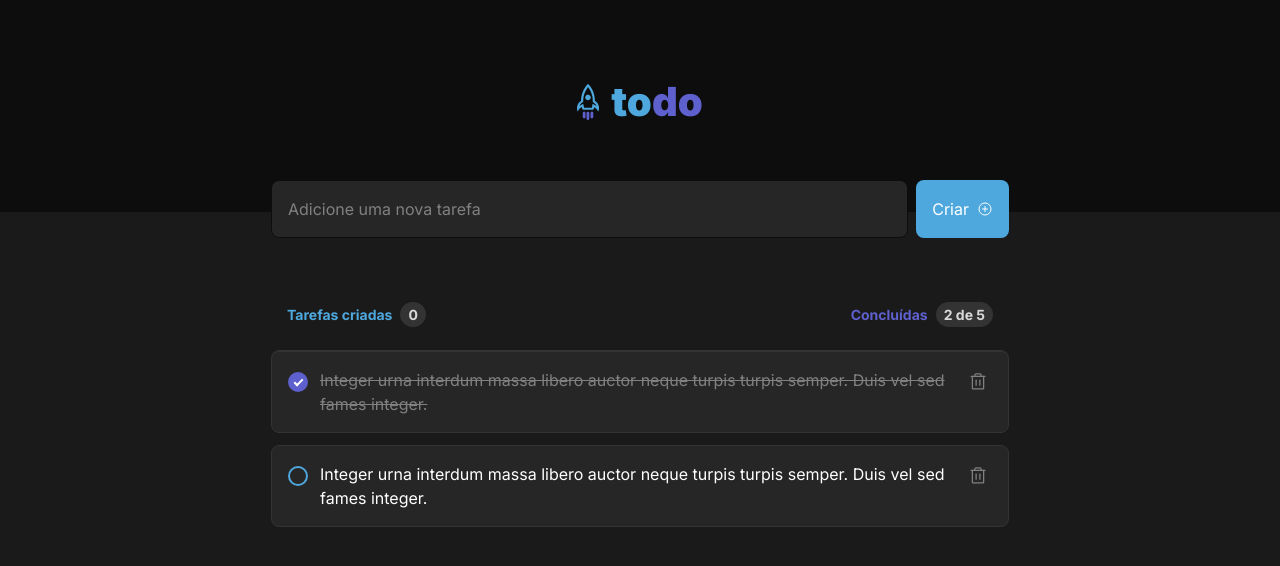
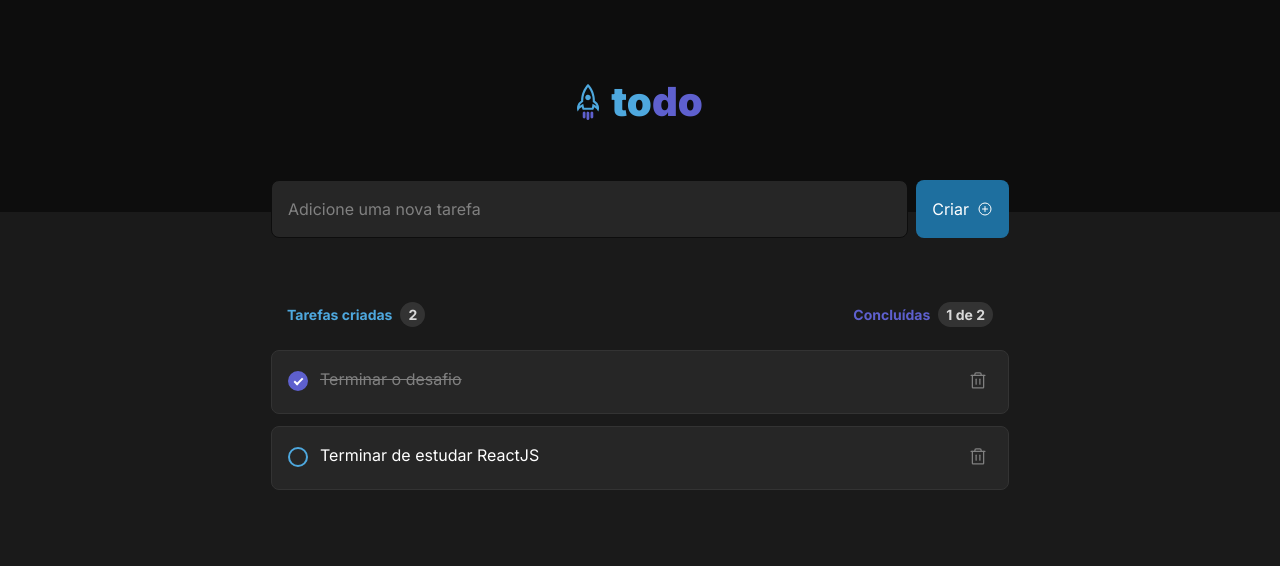
Before and after one commit to claudioalberto/todo-list-app, a React (Vite) app: page / in a window 1280 px wide. Shown: the top 566 px of the page. Built offline with nearby package versions, Linux system fonts and the light colour scheme.

Commit message:
Finished features basic

```diff
--- a/package.json
+++ b/package.json
@@ -8,10 +8,12 @@
     "preview": "vite preview"
   },
   "dependencies": {
+    "@types/uuid": "^8.3.4",
     "classnames": "^2.3.1",
     "phosphor-react": "^1.4.1",
     "react": "^18.0.0",
-    "react-dom": "^18.0.0"
+    "react-dom": "^18.0.0",
+    "uuid": "^8.3.2"
   },
   "devDependencies": {
     "@types/react": "^18.0.0",
--- a/src/App.tsx
+++ b/src/App.tsx
@@ -1,9 +1,68 @@
+import { v4 as uuidv4 } from 'uuid';
 import { PlusCircle } from "phosphor-react"
 import { Header } from "./components/Header"
 import { TasksList } from "./components/TasksList"
+import { ChangeEvent, FormEvent, InvalidEvent, useState } from 'react';
+import { NoTasks } from './components/NoTasks';
+
+
+const source = [
+  {
+    id: uuidv4(),
+    title: 'Terminar o desafio',
+    isCompleted: true,
+  },
+  {
+    id: uuidv4(),
+    title: 'Terminar de estudar ReactJS',
+    isCompleted: false,
+  }
+]
 
 
 function App() {
+
+
+  const [tasks, setTasks] = useState(source)
+  const [newTaskValue, setNewTaskValue] = useState('')
+  const tasksCompleted = tasks.filter(task => task.isCompleted).length;
+
+  function handleNewTask(event: FormEvent) {
+    event.preventDefault()
+    setTasks([{
+      id: uuidv4(),
+      title: newTaskValue,
+      isCompleted: false,
+    }, ...tasks])
+    setNewTaskValue('')
+  }
+
+  function completeTask(taskID: string){
+    const taskWithOnTaskCompleted = tasks.map(task => {
+      if (task.id === taskID) {
+        task.isCompleted = !task.isCompleted;
+      }
+      return task
+    })
+    setTasks(taskWithOnTaskCompleted)
+  }
+
+  function handleTaskFieldChange(event: ChangeEvent<HTMLInputElement>) {
+    event.target.setCustomValidity('')
+    setNewTaskValue(event.target.value)
+
+  }
+  function handleNewTaskInvalid(event: InvalidEvent<HTMLInputElement>) {
+    event.target.setCustomValidity('Esse campo é Obrigatório! 👍')
+  }
+
+  function deleteTask(taskId: string) {
+    const tasksWithoutDeletedOne = tasks.filter(task => {
+      if (task.id !== taskId) return task
+    })
+    setTasks(tasksWithoutDeletedOne)
+  }
+
 
   return (
     <div className="">
@@ -11,20 +70,55 @@ function App() {
       <main className="mx-auto max-w-[738px] -mt-8 px-8 md:px-0">
         <form
           className="flex"
+          onSubmit={handleNewTask}
         >
           <input
             className="flex-1 gap-2 bg-gray-500 border border-gray-700 p-4 rounded-lg text-gray-100 placeholder-gray-300 focus-within:border-purple-600"
             type="text"
+            name='taskField'
+            required
+            onChange={handleTaskFieldChange}
+            value={newTaskValue}
+            onInvalid={handleNewTaskInvalid}
             placeholder="Adicione uma nova tarefa" />
           <button
-            className="flex ml-2 items-center gap-2 text-white bg-blue-400 p-4 rounded-lg transition-colors hover:bg-blue-600 "
+            className="flex ml-2 items-center gap-2 text-white bg-blue-600 p-4 rounded-lg transition-colors hover:bg-blue-400 "
           >
-            Criar <PlusCircle size={16}/>
+            Criar <PlusCircle size={16} />
           </button>
         </form>
-        <TasksList />
-      </main>
-    </div>
+        <div className="mt-16">
+          <header>
+            <div className="flex justify-between px-4">
+              <div>
+                <strong
+                  className="text-sm text-blue-400"
+                >
+                  Tarefas criadas
+                  <span className="bg-gray-400 rounded-full text-gray-200 px-2 py-1 ml-2">
+                    {tasks.length}
+                  </span>
+                </strong>
+              </div>
+              <div>
+                <strong
+                  className="text-sm text-purple-600"
+                >
+                  Concluídas
+                  <span className="bg-gray-400 rounded-full text-gray-200 px-2 ml-2 py-1">
+                    {tasksCompleted} de {tasks.length}
+                  </span>
+                </strong>
+              </div>
+            </div>
+          </header>
+          { tasks.length > 0 && tasks !== null
+            ? <TasksList taskList={tasks} onDeleteTask={deleteTask} onCompletedTask={completeTask} />
+            : <NoTasks />
+          }
+        </div>
+      </main >
+    </div >
   )
 }
 
--- a/src/components/NoTasks.tsx
+++ b/src/components/NoTasks.tsx
@@ -2,7 +2,7 @@ import { Clipboard } from "./ClipboardIcon";
 
 export function NoTasks() {
     return (
-        <div className="flex flex-col items-center justify-center mt-16">
+        <div className="flex border-t rounded-lg border-gray-400 mt-6 flex-col items-center justify-center pt-16">
             <Clipboard />
             <strong
                 className="text-gray-300 mt-4"
--- a/src/components/TaskItem.tsx
+++ b/src/components/TaskItem.tsx
@@ -5,55 +5,55 @@ import { useState } from "react";
 interface TaskProps{
     id: string;
     title: string;
-    completed: boolean;
+    isCompleted: boolean;
+    onDeleteTask: (taskId : string) => void;
+    onCompletedTask: (taskId : string) => void;
 }
 
 
-export function TaskItem(props: TaskProps) {
-    let completed = props.completed;
-    const [taskCompleted, setTaskCompleted] = useState(completed);
-    /*
-    * TODO:
-    - [ ] Create a status for the task item: check and uncheck (boolean)
-    - [ ] Install Library ClassNames to do verification by status properties
-    */
+export function TaskItem({ id, title, isCompleted, onDeleteTask , onCompletedTask}: TaskProps) {
+
+    // const [taskCompleted, setTaskCompleted] = useState(isCompleted);
+
 
     function handleCompleteTask(){
-        setTaskCompleted(status => {
-            return !status;
-        });
+       onCompletedTask(id)
+    }
+    function handleDeleteTask(){
+        onDeleteTask(id)
+    }
 
-    }
 
     return (
         <div
-            className="flex items-start gap-3 bg-gray-500 border border-gray-400 rounded-lg p-4 mb-3"
+            className="flex items-start gap-3 bg-gray-500 border border-gray-400 rounded-lg p-4 first:mt-6 mb-3"
         >
             <div>
                 <input
                     type="checkbox"
                     className="appearance-none border-2 mt-1 transition-colors border-blue-400 hover:bg-blue-600/20 rounded-full h-5 w-5 checked:bg-purple-600 checked:border-purple-600 checked:hover:bg-purple-400 checked:hover:border-purple-400 relative after:content-[''] after:w-[9px] after:h-[5px] after:absolute after:border-white after:border-r-2 after:border-t-2 after:left-[4px] after:top-[5px] after:rotate-[135deg] after:opacity-0 checked:after:opacity-100"
-                    checked={taskCompleted}
-                    onClick={handleCompleteTask}
+                    checked={isCompleted}
+                    onChange={handleCompleteTask}
                 />
             </div>
-            <div>
+            <div className="flex-1">
                 <span
                     className={
                         classNames("", {
-                            "line-through text-gray-300" : taskCompleted,
-                            'text-white' : !taskCompleted
+                            "line-through text-gray-300 break-words" : isCompleted,
+                            'text-white' : !isCompleted
                         }
                         )
                     }
                 >
-                    {props.title}
+                    {title}
                 </span>
             </div>
             <button>
                 <Trash
                     size={20}
                     className="text-gray-300 hover:text-red-500 hover:bg-gray-400 rounded-lg p-1 box-content"
+                    onClick={handleDeleteTask}
                 />
             </button>
         </div>
--- a/src/components/TasksList.tsx
+++ b/src/components/TasksList.tsx
@@ -1,46 +1,31 @@
+import { useState } from "react";
 import { NoTasks } from "./NoTasks";
 import { TaskItem } from "./TaskItem";
 
+interface Task {
+    id: string;
+    title: string;
+    isCompleted: boolean;
+}
+interface Tasks {
+    taskList: Task[]
+    onDeleteTask: (taskId: string) => void;
+    onCompletedTask: (taskId: string) => void;
+}
 
-export function TasksList(){
-    return(
-        <div className="mt-16">
-            <header>
-                <div className="flex justify-between px-4">
-                    <div>
-                        <strong
-                            className="text-sm text-blue-400"
-                        >
-                            Tarefas criadas
-                            <span className="bg-gray-400 rounded-full text-gray-200 px-2 py-1 ml-2">
-                                0
-                            </span>
-                        </strong>
-                    </div>
-                    <div>
-                        <strong
-                            className="text-sm text-purple-600"
-                        >
-                            Concluídas
-                            <span className="bg-gray-400 rounded-full text-gray-200 px-2 ml-2 py-1">
-                                2 de 5
-                            </span>
-                        </strong>
-                    </div>
-                </div>
-            </header>
-            <div className="border-t rounded-lg border-gray-400 mt-6 min-h-[300px]">
-               <TaskItem
-                    id="1"
-                    title="Integer urna interdum massa libero auctor neque turpis turpis semper. Duis vel sed fames integer."
-                    completed={true}
+export function TasksList({ taskList, onDeleteTask, onCompletedTask }: Tasks) {
+    return (
+        <div className="mt-6 min-h-[300px]">
+            {taskList.map(task => (
+                <TaskItem
+                    key={task.id}
+                    id={task.id}
+                    title={task.title}
+                    isCompleted={task.isCompleted}
+                    onDeleteTask={onDeleteTask}
+                    onCompletedTask={onCompletedTask}
                 />
-               <TaskItem
-                    id="2"
-                    title="Integer urna interdum massa libero auctor neque turpis turpis semper. Duis vel sed fames integer."
-                    completed={false}
-                />
-            </div>
+            ))}
         </div>
     )
 }
```
Also changed, not shown: 1 other file (tests, documents, lock files or other folders).
